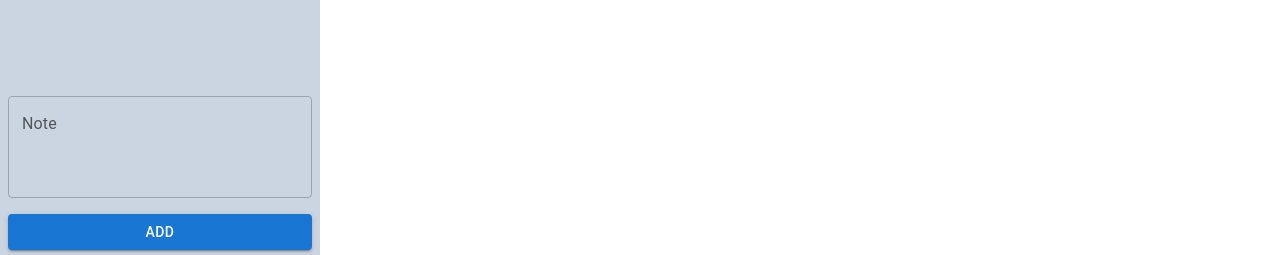
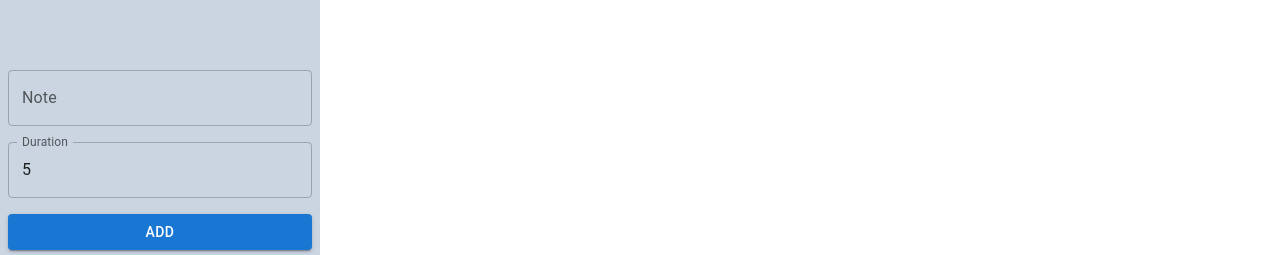
Before and after one commit to baraa65/video-notes, a React (Create React App) app: page / in a window 1280 px wide. Shown: the part 542-797 px from the top of the page. Built offline with nearby package versions, Linux system fonts and the light colour scheme; the HTML template or start-up script is replaced by a standard one.

Commit message:
add active note state

```diff
--- a/src/components/note-form/index.tsx
+++ b/src/components/note-form/index.tsx
@@ -2,16 +2,17 @@ import { Button, TextField } from '@mui/material'
 import React, { useState } from 'react'
 
 interface NoteFormProps {
-	onSubmit?: (note: string) => void
+	onSubmit?: (text: string, duration: number) => void
 }
 
 function NoteForm({ onSubmit }: NoteFormProps) {
 	const [note, setNote] = useState<string>('')
+	const [duration, setDuration] = useState<number>(5)
 
 	const handleSubmit = (e: React.FormEvent<HTMLFormElement>) => {
 		e.preventDefault()
 
-		onSubmit && onSubmit(note)
+		onSubmit && onSubmit(note, duration)
 		setNote('')
 	}
 
@@ -20,11 +21,18 @@ function NoteForm({ onSubmit }: NoteFormProps) {
 			<div className="p-2">
 				<TextField
 					label="Note"
-					multiline
-					rows={3}
 					className="w-full"
 					value={note}
 					onChange={(e) => setNote(e.target.value)}
+				/>
+			</div>
+			<div className="p-2">
+				<TextField
+					label="Duration"
+					className="w-full"
+					value={duration}
+					type="number"
+					onChange={(e) => setDuration(parseInt(e.target.value))}
 				/>
 			</div>
 
--- a/src/components/note/index.tsx
+++ b/src/components/note/index.tsx
@@ -4,12 +4,16 @@ import { Card, CardContent } from '@mui/material'
 
 interface NoteProps {
 	note: Note
+	isActive: Boolean
 }
 
-function NoteCard({ note }: NoteProps) {
+function NoteCard({ note, isActive }: NoteProps) {
 	return (
-		<Card className="relative" style={{ background: 'rgb(37 99 235)' }}>
-			<div className='px-2 pt-1 text-white'>{note.text}</div>
+		<Card
+			className="relative"
+			style={{ background: isActive ? 'rgb(22 163 74)' : 'rgb(37 99 235)' }}
+		>
+			<div className="px-2 pt-1 text-white">{note.text}</div>
 			<div className="flex justify-end p-1">
 				<div className="text-gray-400 text-sm">{note.time}</div>
 			</div>
--- a/src/components/notes-section/index.tsx
+++ b/src/components/notes-section/index.tsx
@@ -1,4 +1,5 @@
 import React, { useContext } from 'react'
+import { Note } from '../../models/notes'
 import { MainContext } from '../../pages/main/contexts'
 import NoteCard from '../note'
 import NoteForm from '../note-form'
@@ -6,8 +7,14 @@ import NoteForm from '../note-form'
 function NotesSection() {
 	const { time, notes, addNote } = useContext(MainContext)
 
-	const handleSubmit = (text: string) => {
-		addNote({ text, time })
+	const handleSubmit = (text: string, duration: number) => {
+		addNote({ text, time, duration })
+	}
+
+	const isActive = (note: Note) => {
+		const diff = time - note.time
+
+		return diff < note.duration && diff > 0
 	}
 
 	return (
@@ -16,7 +23,7 @@ function NotesSection() {
 				<div className="flex-1 overflow-auto">
 					{notes.map((note, i) => (
 						<div key={i} className="px-2 pt-2">
-							<NoteCard note={note} />
+							<NoteCard note={note} isActive={isActive(note)} />
 						</div>
 					))}
 				</div>
--- a/src/components/video-view/index.tsx
+++ b/src/components/video-view/index.tsx
@@ -1,5 +1,4 @@
-import React, { useContext } from 'react'
-import { MainContext } from '../../pages/main/contexts'
+import React from 'react'
 
 interface VideoViewProps {
 	video: File | null
--- a/src/models/notes.ts
+++ b/src/models/notes.ts
@@ -1,4 +1,5 @@
 export interface Note {
 	text: string
 	time: number
+	duration: number
 }
```
